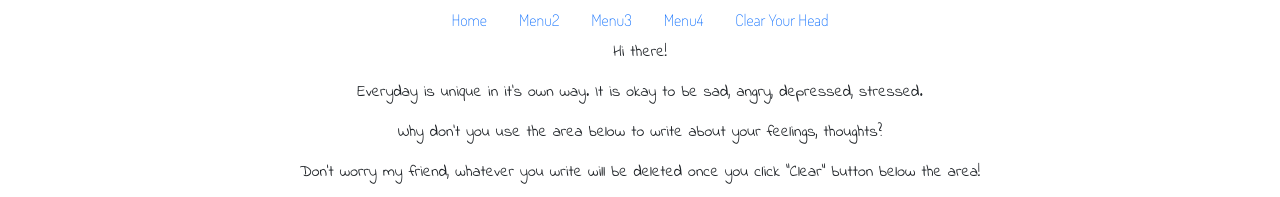
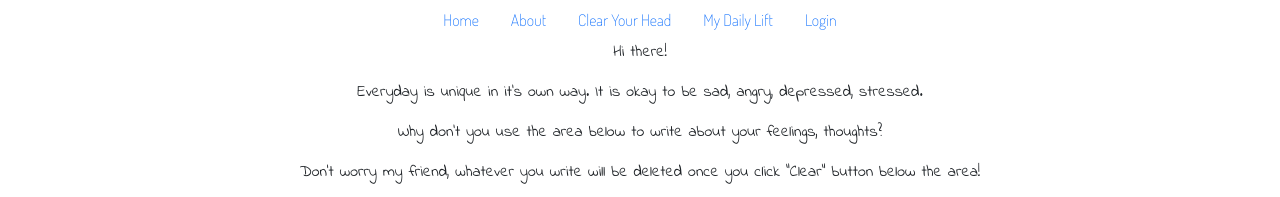
Before and after one commit to Befa79/hackathon-mindfulness, a plain HTML site: page clear-your-head.html in a window 1280 px wide. Shown: the top 197 px of the page. Drawn offline with nearby package versions, Linux system fonts and the light colour scheme.

Commit message:
Update navbar and navlinks

```diff
--- a/clear-your-head.html
+++ b/clear-your-head.html
@@ -21,12 +21,14 @@
     <!-- Section navbar -->
 
     <nav class="nav nav-pills justify-content-center">
-        <a class="nav-item nav-link" href="#">Home</a>
-        <a class="nav-item nav-link" href="#">Menu2</a>
-        <a class="nav-item nav-link" href="#">Menu3</a>
-        <a class="nav-item nav-link" href="#">Menu4</a>
+
+        <a class="nav-item nav-link" href="index.html">Home</a>
+        <a class="nav-item nav-link" href="#">About</a>
         <a class="nav-item nav-link" href="clear-your-head.html">Clear Your Head</a>
+        <a class="nav-item nav-link" href="my-daily-lift.html">My Daily Lift</a>
+        <a class="nav-item nav-link" href="#">Login</a>
     </nav>
+
 
     <div class="container">
         <div class="text-center">
```
Also changed, not shown: index.html (+1 -8 lines), my-daily-lift.html (+2 -1 lines).
